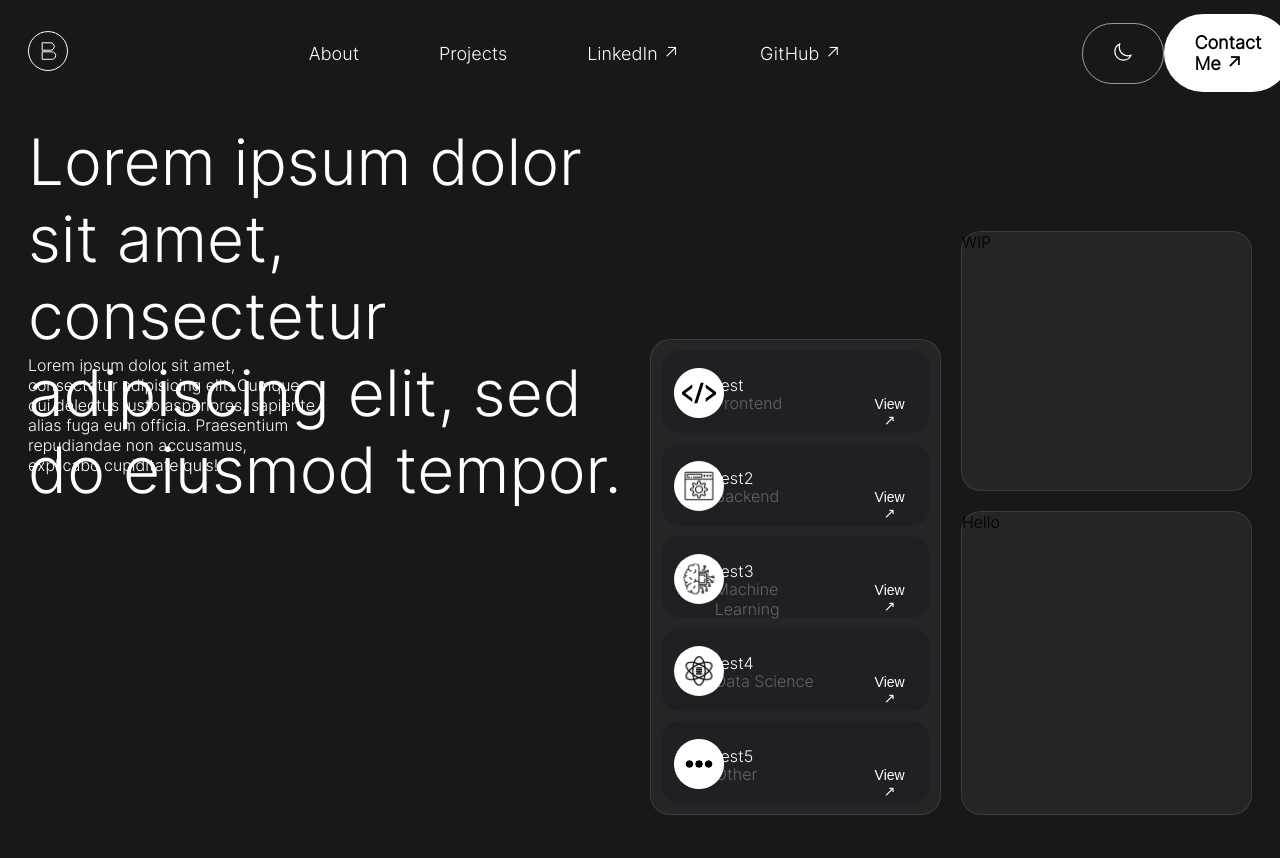
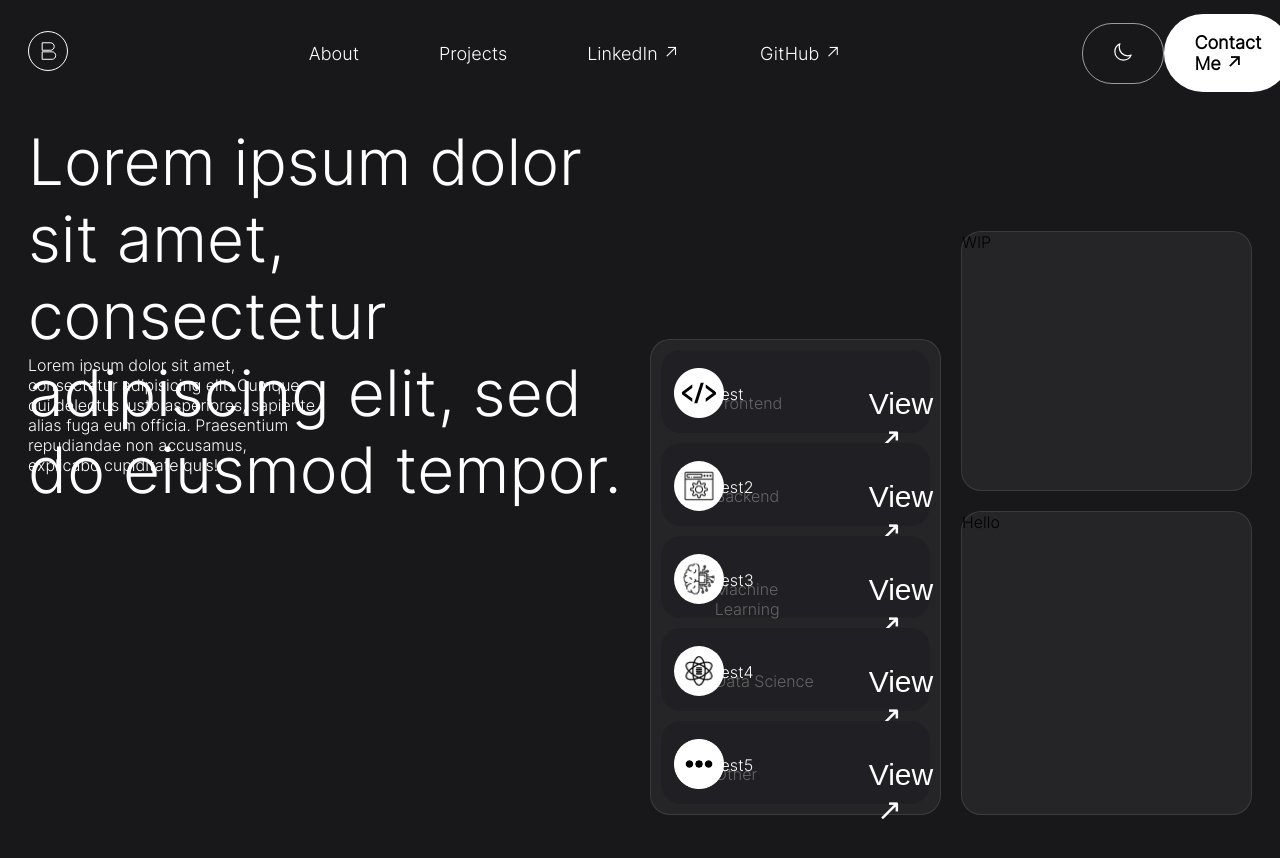
Before and after one commit to BenW2k/Ben-Resume, a Next.js app in the folder frontend/: page / in a window 1280 px wide. Shown: the top 858 px of the page. Built offline with nearby package versions, Linux system fonts and the light colour scheme.

Commit message:
+temp grid styling

```diff
--- a/frontend/app/styles/skillsPanel.module.css
+++ b/frontend/app/styles/skillsPanel.module.css
@@ -27,8 +27,8 @@
 }
 
 .skill-title {
-  grid-column: 5/8;
-  grid-row: 2/3;
+  grid-column: 5/15;
+  grid-row: 3/4;
   color: #ffffff;
 }
 
@@ -40,9 +40,9 @@
 
 .see-more-button {
   grid-column: 16/20;
-  grid-row: 6/8;
+  grid-row: 5/7;
   border: none;
   background-color: transparent;
-  font-size: 14px;
+  font-size: 30px;
   color: #ffffff;
 }/*# sourceMappingURL=skillsPanel.module.css.map */
--- a/frontend/app/styles/skillsPanel.module.scss
+++ b/frontend/app/styles/skillsPanel.module.scss
@@ -18,8 +18,8 @@
 }
 
 .skill-title {
-  grid-column: 5 / 8;
-  grid-row: 2 / 3;
+  grid-column: 5 / 15;
+  grid-row: 3 / 4;
   color: variables.$base_font_colour;
 }
 
@@ -31,9 +31,9 @@
 
 .see-more-button {
   grid-column: 16 / 20;
-  grid-row: 6 / 8;
+  grid-row: 5 / 7;
   border: none;
   background-color: transparent;
-  font-size: 14px;
+  font-size: 30px;
   color: variables.$base_font_colour;
 }
```
